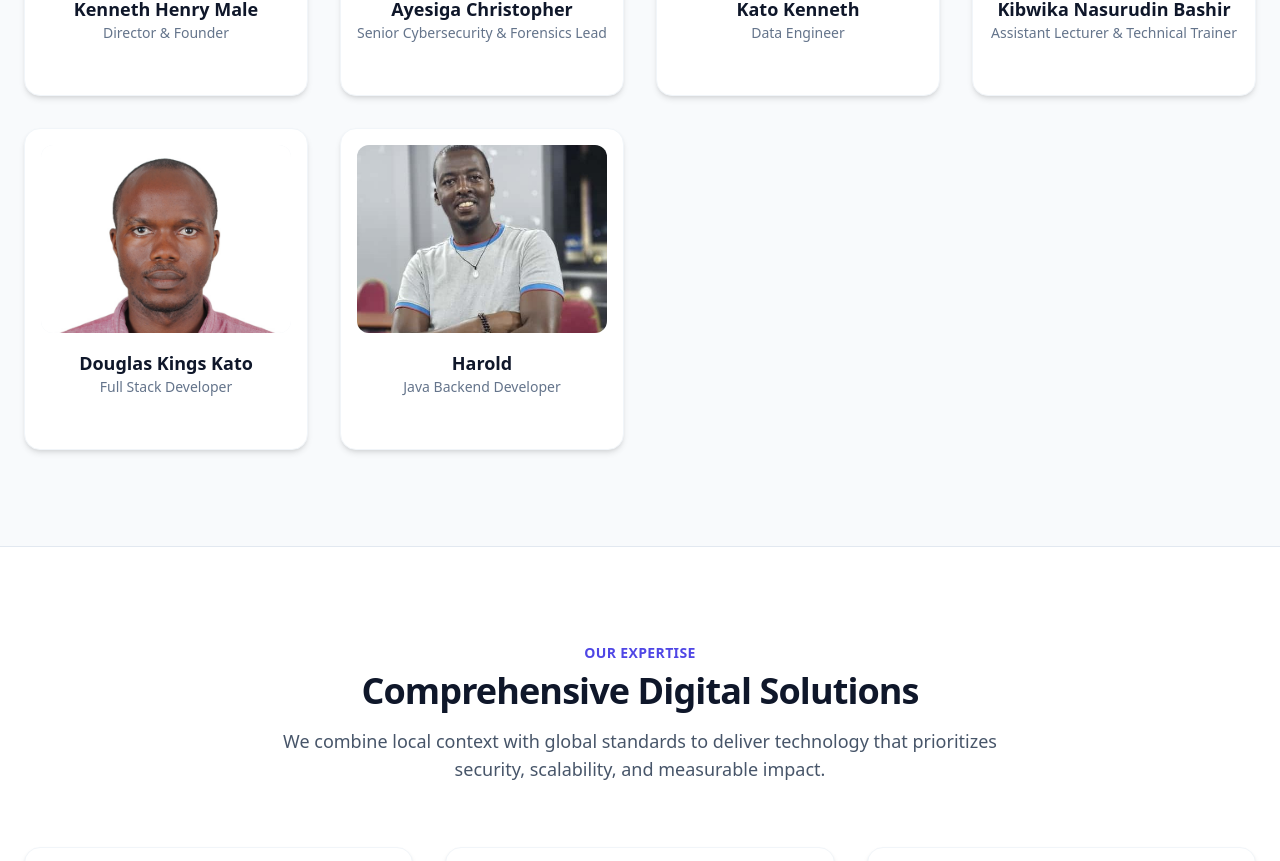
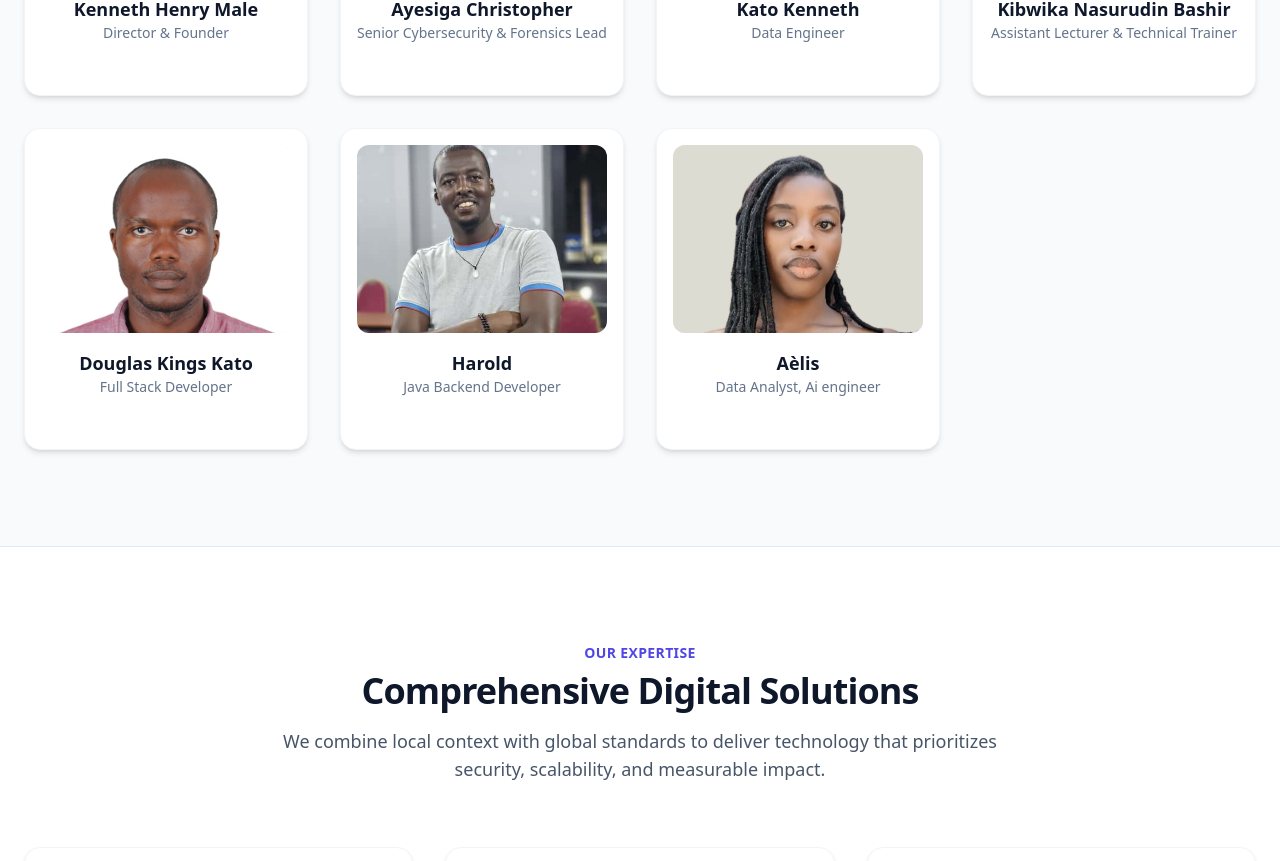
Before and after one commit to DouglasKings/HEMATRIX-WebApp, a React (Vite) app: page / in a window 1280 px wide. Shown: the part 2600-3461 px from the top of the page. Built offline with nearby package versions, Linux system fonts and the light colour scheme.

Commit message:
Added a team member

```diff
--- a/src/data/teamMembers.js
+++ b/src/data/teamMembers.js
@@ -13,6 +13,7 @@ import katoImg from "/assets/images/3.jpeg";
 import nasurudinImg from "/assets/images/7.jpeg";
 import haroldImg from "/assets/images/5.jpeg";
 import ayesigaImg from "/assets/images/6.jpg";
+import AèlisImg from "/assets/images/8.jpeg";
 
 export const teamMembers = [
   {
@@ -370,15 +371,15 @@ export const teamMembers = [
     experience: [
       {
         company: "HEMATRIKAN INNOVATION LIMITED",
-        role: "Technical Lead",
+        role: "Java Backend Developer",
         period: "2025 - Present",
-        desc: "Directing technical strategy and leading development for enterprise-grade digital solutions and secure backend architectures.",
+        desc: "Developing enterprise-grade digital solutions and secure backend architectures.",
       },
       {
         company: "Sumic IT Solutions Ltd",
         role: "Java Backend Developer",
         period: "2024 - 2025",
-        desc: "Key contributor to the EBP (Entrepreneurship Booster Platform). Developed core microservices using Spring Boot, handling data synchronization and user authentication for thousands of platform users.",
+        desc: "Key contributor to the EBP (Entrepreneurship Booster Platform).",
       },
     ],
 
@@ -392,8 +393,62 @@ export const teamMembers = [
     languages: ["English (Fluent)", "Luganda (Native)"],
 
     awards: [
-      "Core Developer - EBP Platform Scaling Project",
+      "Java Developer - EBP Platform Scaling Project",
       "Excellence in Microservices Architecture",
     ],
   },
+
+  {
+    id: 7,
+    name: "Aèlis",
+    role: "Data Analyst, Ai engineer",
+    placeholder: false,
+    image: AèlisImg,
+
+    // This frames the face perfectly by ignoring the ceiling
+    //imagePosition: "center 20%",
+
+    contact: {
+      location: "Kampala, Uganda",
+      linkedin: "www.linkedin.com/in/alice-namagembe-18b2b22a1",
+      email: "info@hematrikan.com",
+    },
+
+    bio: "Alice Namagembe is a data analyst with a strong foundation in Artificial Intelligence and Machine Learning. My expertise lies in transforming raw data into actionable insights through data cleaning, statistical analysis, and visualization. I am passionate about responsible AI, data quality, and empowering communities through technology.",
+
+    skills: [
+      "Power bi training",
+      "Aws",
+      "Azure",
+      "SQL",
+      "Data cleaning",
+      "Tableau",
+      "Python",
+      "R",
+    ],
+
+    experience: [
+      {
+        company: "HEMATRIKAN INNOVATION LIMITED",
+        role: "Data Analyst, Ai engineer",
+        period: "2025 - Present",
+        desc: "Developing enterprise-grade digital solutions and secure backend architectures.",
+      },
+      {
+        company: "Sumic IT Solutions Ltd",
+        role: "Frontend Developer",
+        period: "2024 - 2025",
+        desc: "Key contributor to the EBP (Entrepreneurship Booster Platform), developing frontend applications.",
+      },
+    ],
+
+    education: [
+      {
+        degree: "B.Sc. in Artificial Intelligence",
+        school: "ISBAT University",
+      },
+    ],
+
+    languages: ["English (Fluent)", "Luganda (Native)"],
+  },
 ];
```
Also changed, not shown: public/assets/images/8.jpeg (added), 1 other file (tests, documents, lock files or other folders).
